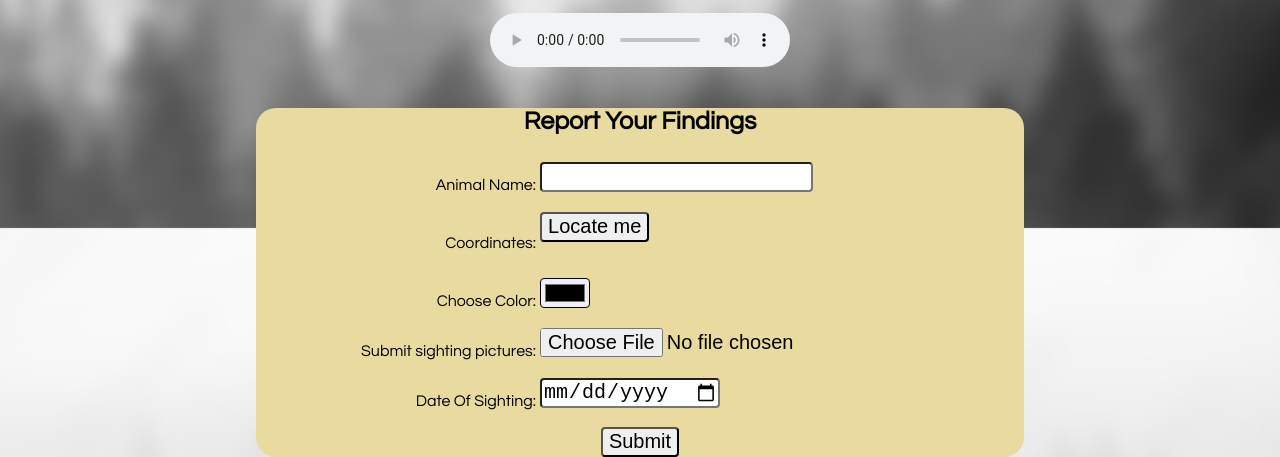
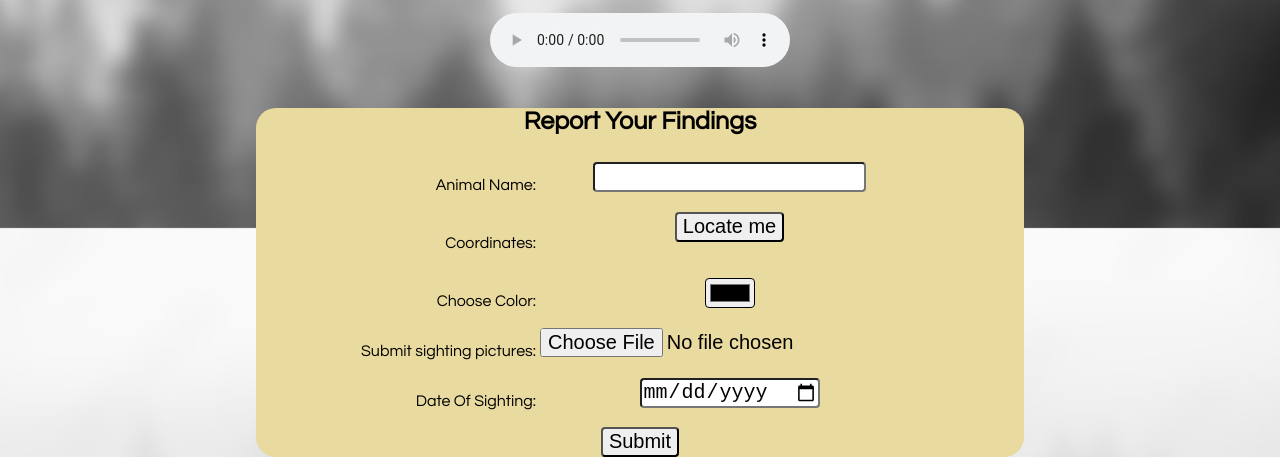
Before and after one commit to Duhxnush/Duhxnush.github.io, a plain HTML site: page lab2.html in a window 1280 px wide. Shown: the part 2172-2629 px from the top of the page. Drawn offline with Linux system fonts and the light colour scheme.

Commit message:
Update lab2.html

```diff
--- a/lab2.html
+++ b/lab2.html
@@ -118,24 +118,24 @@
         <table>
             <tr>
                 <td align="right">Animal Name:</td>
-                <td><input type="Text" name="aname"><br><br></td>
+                <td align="center"><input type="Text" name="aname"><br><br></td>
             </tr>
             <tr>
                 <td align="right">Coordinates:</td>
-                <td><input type="button" onclick="getlocation()" value="Locate me"><br>
+                <td align="center"><input type="button" onclick="getlocation()" value="Locate me"><br>
                     <span ><p id="demo1"></p></span><br> </td>
             </tr>
             <tr>
                 <td align="right">Choose Color:</td>
-                <td><input type="color"><br><br></td>
+                <td align="center"><input type="color"><br><br></td>
             </tr>
             <tr>
                 <td align="right">Submit sighting pictures:</td>
-                <td><input type="file"><br><br></td>
+                <td align="center"><input type="file"><br><br></td>
             </tr>
             <tr>
                 <td align="right">Date Of Sighting:</td>
-                <td><input type="date"><br><br></td>
+                <td align="center"><input type="date"><br><br></td>
             </tr>
         </table>
         <input type="submit">
```
